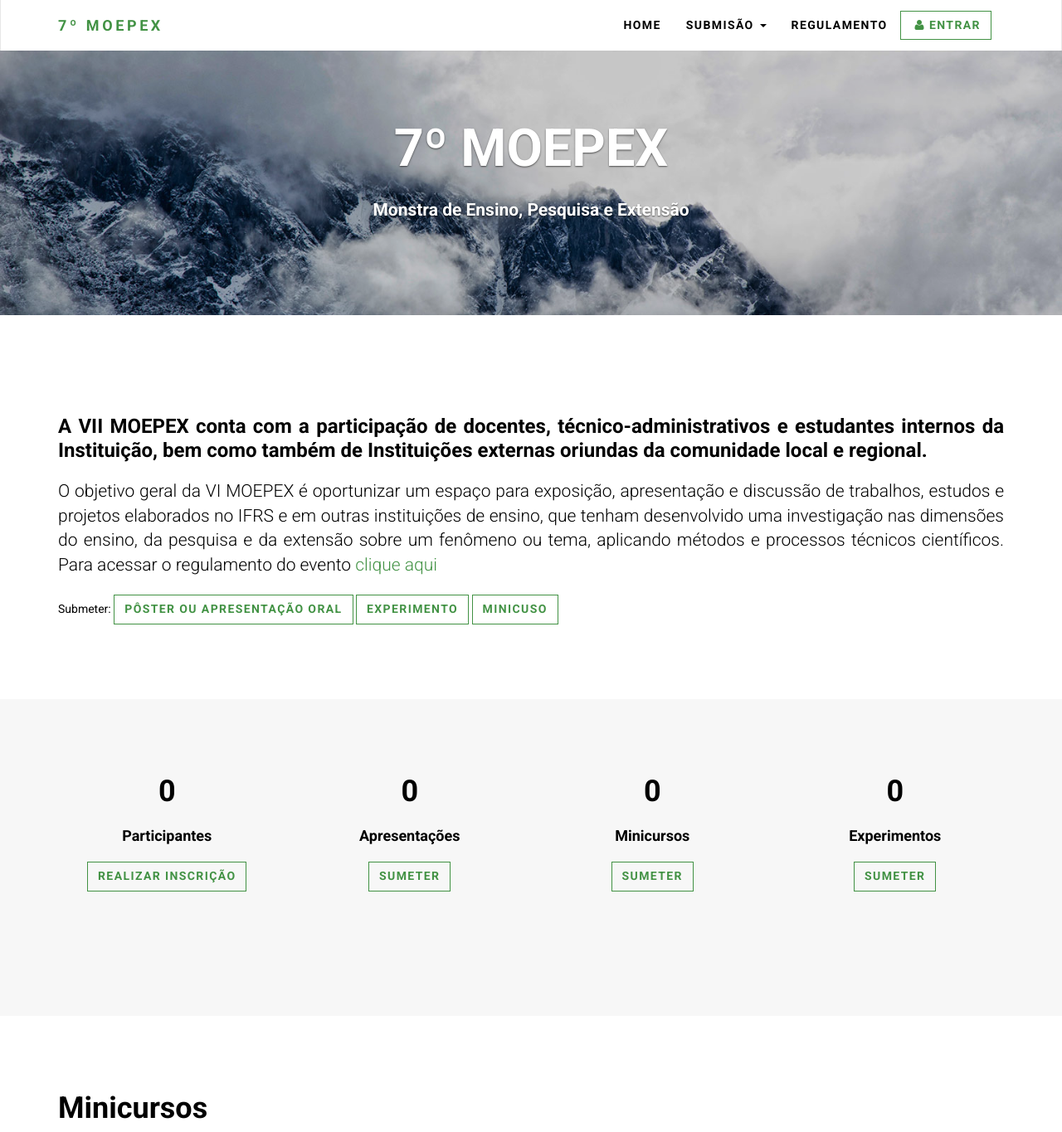
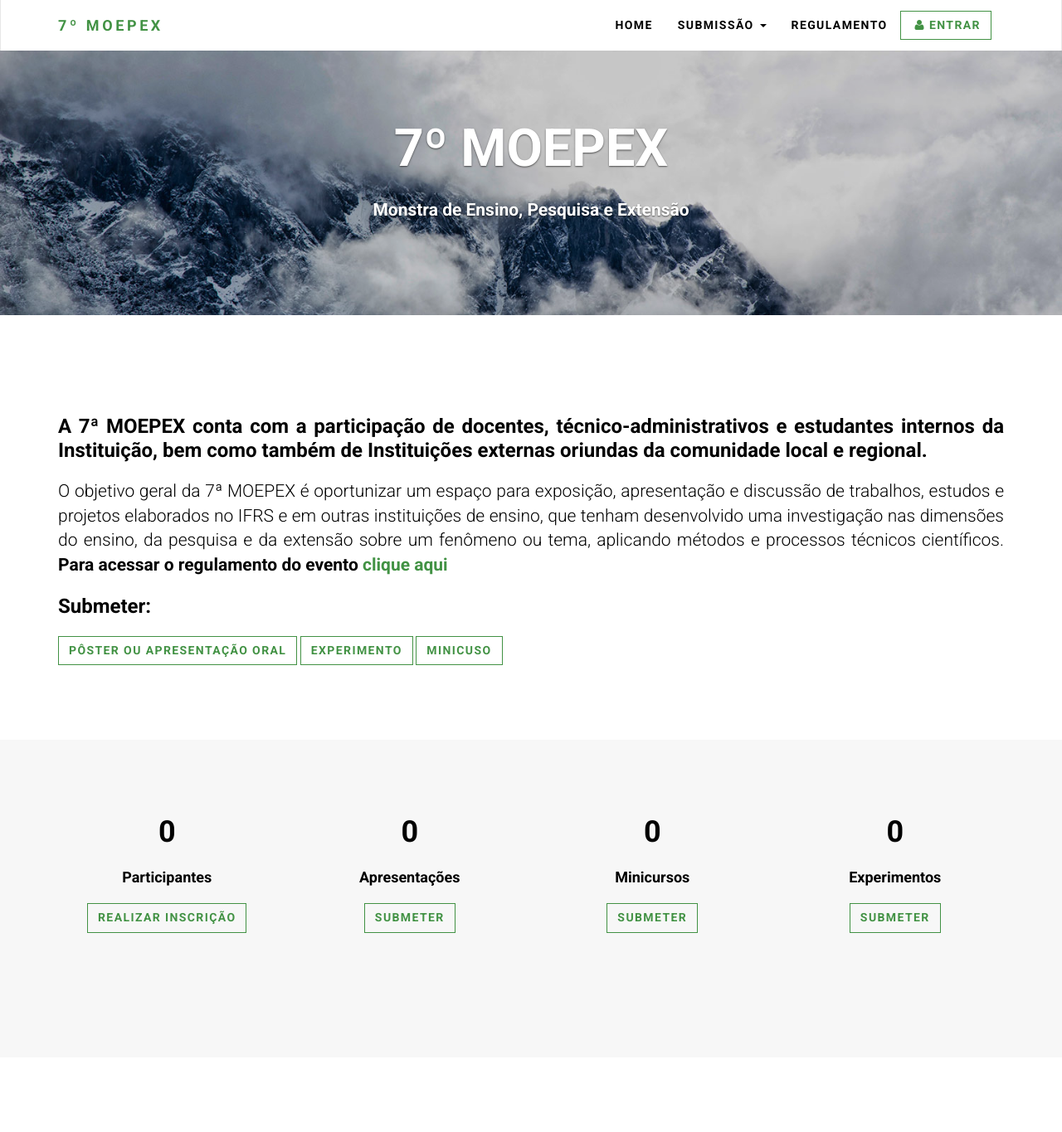
Before and after one commit to ifrs-dev/moepex, a Django app: page / in a window 1280 px wide. Shown: the top 1365 px of the page at 83% size. Run offline with Django 3.2, Linux system fonts and the light colour scheme; data that the repository does not hold is empty; parts of the project's set-up code (start-up, migrations or seed data) failed here and were passed over; some libraries are stand-ins or nearby versions.

Commit message:
Corrigindo Erros

```diff
--- a/event_site/templates/event_site/base.html
+++ b/event_site/templates/event_site/base.html
@@ -39,10 +39,10 @@
           <div id="navigation" class="collapse navbar-collapse navbar-right">
             <ul class="nav navbar-nav">
               <li><a href="{% url 'home' %}">Home</a></li>
-              <li class="dropdown"><a href="#" data-toggle="dropdown" class="dropdown-toggle">Submisão <b class="caret"></b></a>
+              <li class="dropdown"><a href="#" data-toggle="dropdown" class="dropdown-toggle">Submissão <b class="caret"></b></a>
                 <ul class="dropdown-menu">
                   <li><a href="{% url 'presentation' %}">Pôster e Apresentação Oral</a></li>
-                  <li><a href="{% url 'experiment-create' %}">Mostra de Experimentos</a></li>
+                  <li><a href="{% url 'experiment-create' %}">Amostra de Experimentos</a></li>
                   <li><a href="{% url 'event-create' %}">Minicurso</a></li>
                 </ul>
               </li>
--- a/event_site/templates/event_site/index.html
+++ b/event_site/templates/event_site/index.html
@@ -5,9 +5,10 @@
 
     <section>
       <div class="container">
-        <h3 align="justify">A VII MOEPEX conta com a participação de docentes, técnico-administrativos e estudantes internos da Instituição, bem como também de Instituições externas oriundas da comunidade local e regional.</h3>
-        <p class="lead" align="justify">O objetivo geral da VI MOEPEX é oportunizar um espaço para exposição, apresentação e discussão de trabalhos, estudos e projetos elaborados no IFRS e em outras instituições de ensino, que tenham desenvolvido uma investigação nas dimensões do ensino, da pesquisa e da extensão sobre um fenômeno ou tema, aplicando métodos e processos técnicos científicos. Para acessar o regulamento do evento <a href="#">clique aqui</a></p>
-        Submeter:
+        <h3 align="justify">A 7ª MOEPEX conta com a participação de docentes, técnico-administrativos e estudantes internos da Instituição, bem como também de Instituições externas oriundas da comunidade local e regional.</h3>
+        <p class="lead" align="justify">O objetivo geral da 7ª MOEPEX é oportunizar um espaço para exposição, apresentação e discussão de trabalhos, estudos e projetos elaborados no IFRS e em outras instituições de ensino, que tenham desenvolvido uma investigação nas dimensões do ensino, da pesquisa e da extensão sobre um fenômeno ou tema, aplicando métodos e processos técnicos científicos. <b>Para acessar o regulamento do evento<b> <a href="#">clique aqui</a>
+        </p>
+        <h3>Submeter:</h3>
         <a href="{% url 'presentation' %}" class="btn btn-ghost">Pôster ou Apresentação Oral</a>
         <a href="{% url 'experiment-create' %}" class="btn btn-ghost">Experimento</a>
         <a href="{% url 'event-create' %}" class="btn btn-ghost">Minicuso</a>
@@ -30,7 +31,7 @@
               <h1 align="center"> 0 </h1>
               <h3 align="center"> Apresentações </h3>
               <p class="read-more">
-                <a href="{% url 'presentation' %}" class="btn btn-ghost">Sumeter</a>
+                <a href="{% url 'presentation' %}" class="btn btn-ghost">Submeter</a>
               </p>
             </div>
           </div>
@@ -39,7 +40,7 @@
               <h1 align="center"> {{ events.count }} </h1>
               <h3 align="center"> Minicursos </h3>
               <p class="read-more">
-                <a href="{% url 'event-create' %}" class="btn btn-ghost">Sumeter</a>
+                <a href="{% url 'event-create' %}" class="btn btn-ghost">Submeter</a>
               </p>
             </div>
           </div>
@@ -48,7 +49,7 @@
               <h1 align="center"> {{ experiments.count }} </h1>
               <h3 align="center"> Experimentos </h3>
               <p class="read-more">
-                <a href="{% url 'experiment-create' %}" class="btn btn-ghost">Sumeter</a>
+                <a href="{% url 'experiment-create' %}" class="btn btn-ghost">Submeter</a>
               </p>
             </div>
           </div>
--- a/events/templates/events/event-detail.html
+++ b/events/templates/events/event-detail.html
@@ -37,6 +37,8 @@
                 <td>
                   {% if registred == 'not_user' %}
                     <button class="btn btn-danger" disabled>Necessário Login Para Inscrição</button>
+                  {% elif group.registrations > group.vacancies %}
+                    <button class="btn btn-danger" disabled>Esgotado</button>
                   {% elif registred == 'valid' %}
                     <button class="btn btn-success" disabled>Inscrito</button>
                   {% else %}
```
Also changed, not shown: events/migrations/0002_auto_20180816_1322.py (added), events/migrations/0003_auto_20180816_1509.py (added).
